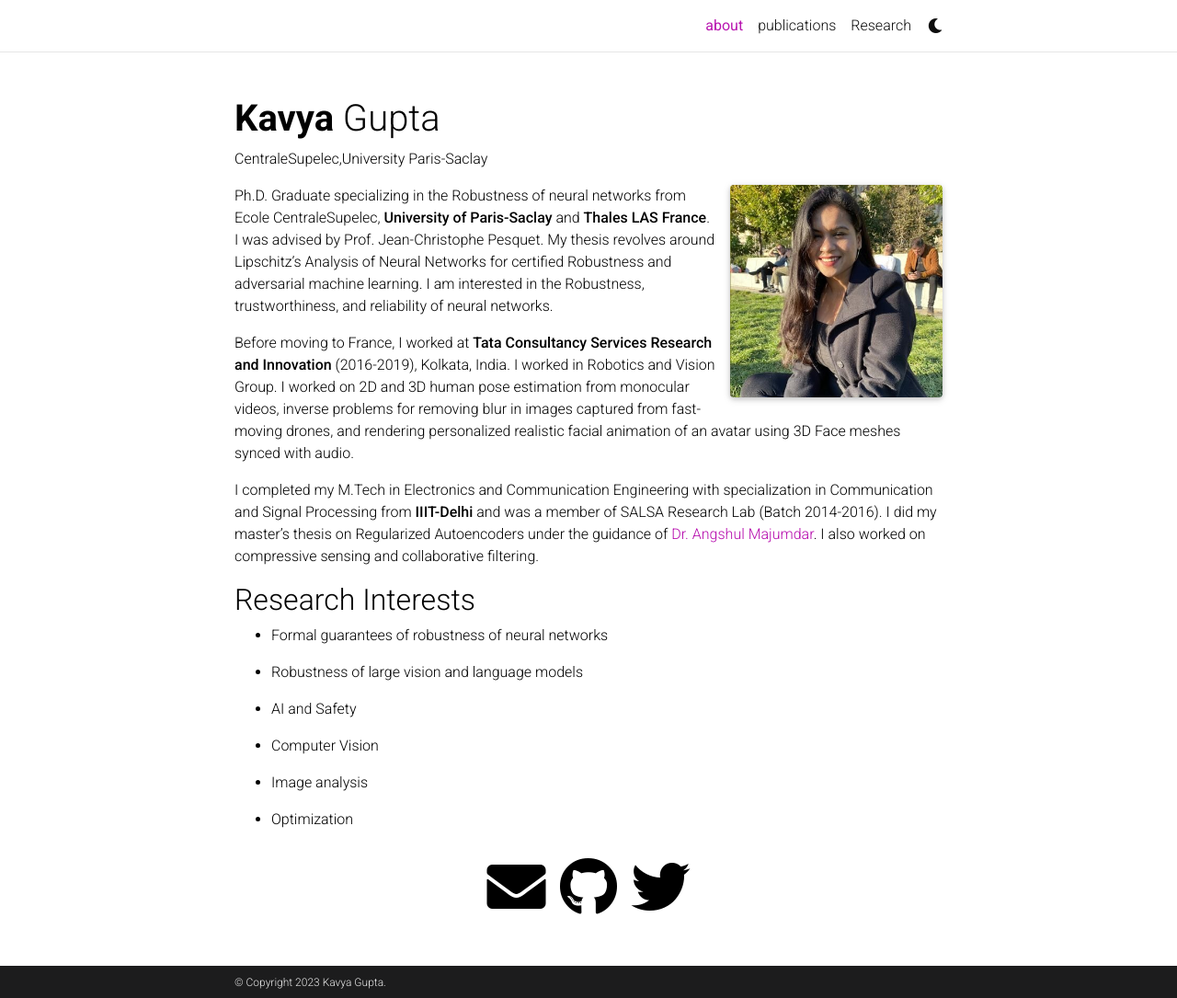
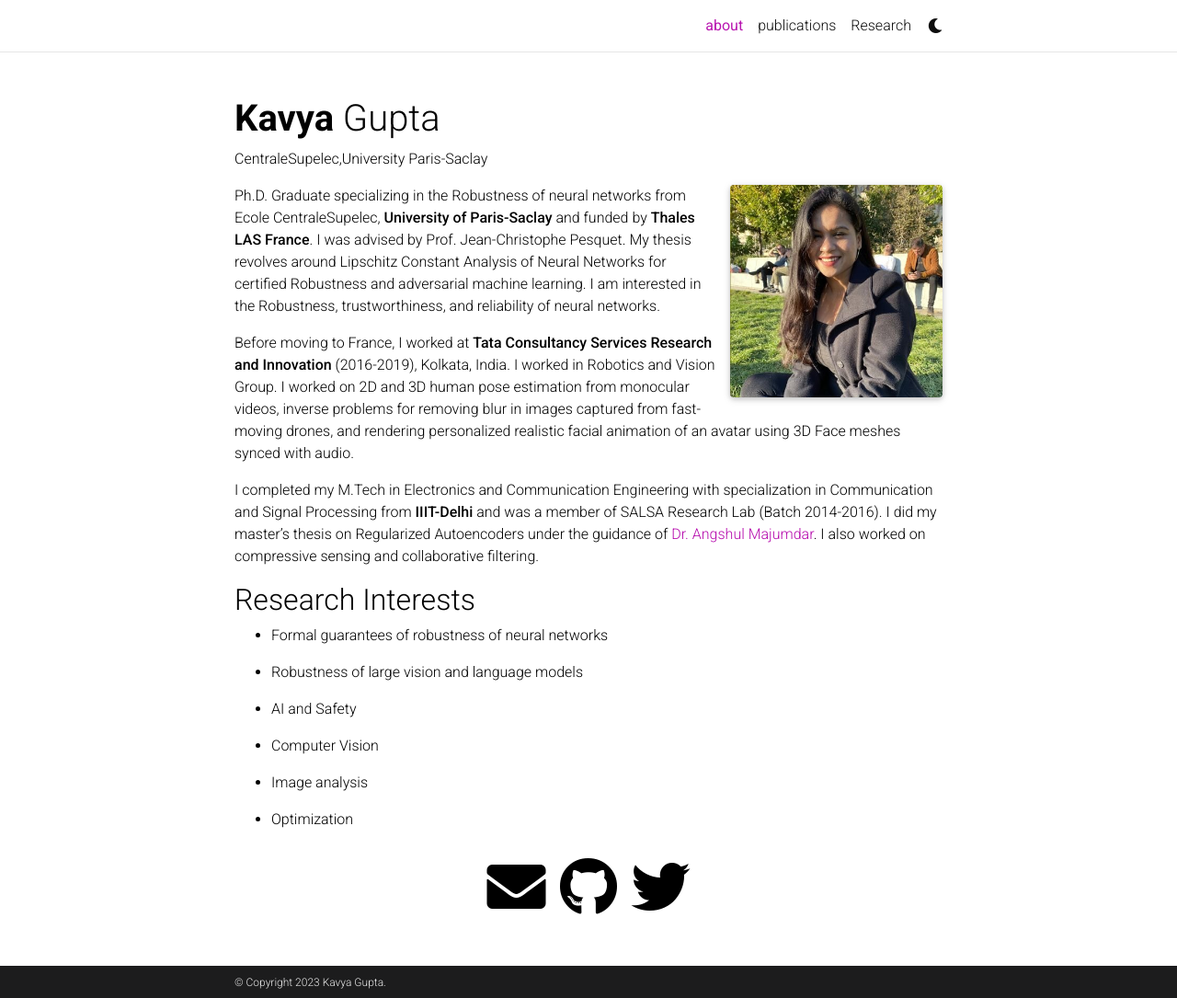
Before and after one commit to kavyagupta/kavyagupta.github.io, a Jekyll site: the page built from _pages/about.md, in a window 1280 px wide and 1085 px high. Shown: the whole window at 92% size. Built offline with Jekyll 4.4.1, drawn with Linux system fonts in a browser that asks for light colours; full-size pictures stand in for the smaller copies a plugin makes; comment, search, counter and statistics services are not loaded; a style sheet for code colours, icons or effects is not loaded.

Commit message:
research

```diff
--- a/_pages/about.md
+++ b/_pages/about.md
@@ -16,7 +16,7 @@ selected_papers: false # includes a list of papers marked as "selected={true}"
 social: true  # includes social icons at the bottom of the page
 ---
 
-Ph.D. Graduate specializing in the Robustness of neural networks from  Ecole CentraleSupelec, **University of Paris-Saclay** and **Thales LAS France**. I was advised by Prof. Jean-Christophe Pesquet. My thesis revolves around Lipschitz's Analysis of Neural Networks for certified Robustness and adversarial machine learning. I am interested in the Robustness, trustworthiness, and reliability of neural networks.
+Ph.D. Graduate specializing in the Robustness of neural networks from  Ecole CentraleSupelec, **University of Paris-Saclay** and funded by **Thales LAS France**. I was advised by Prof. Jean-Christophe Pesquet. My thesis revolves around Lipschitz Constant Analysis of Neural Networks for certified Robustness and adversarial machine learning. I am interested in the Robustness, trustworthiness, and reliability of neural networks.
 
 Before moving to France, I worked at **Tata Consultancy Services Research and Innovation** (2016-2019), Kolkata, India. I worked in Robotics and Vision Group. I worked on 2D and 3D human pose estimation from monocular videos, inverse problems for removing blur in images captured from fast-moving drones, and rendering personalized realistic facial animation of an avatar using 3D Face meshes synced with audio.
 
```
